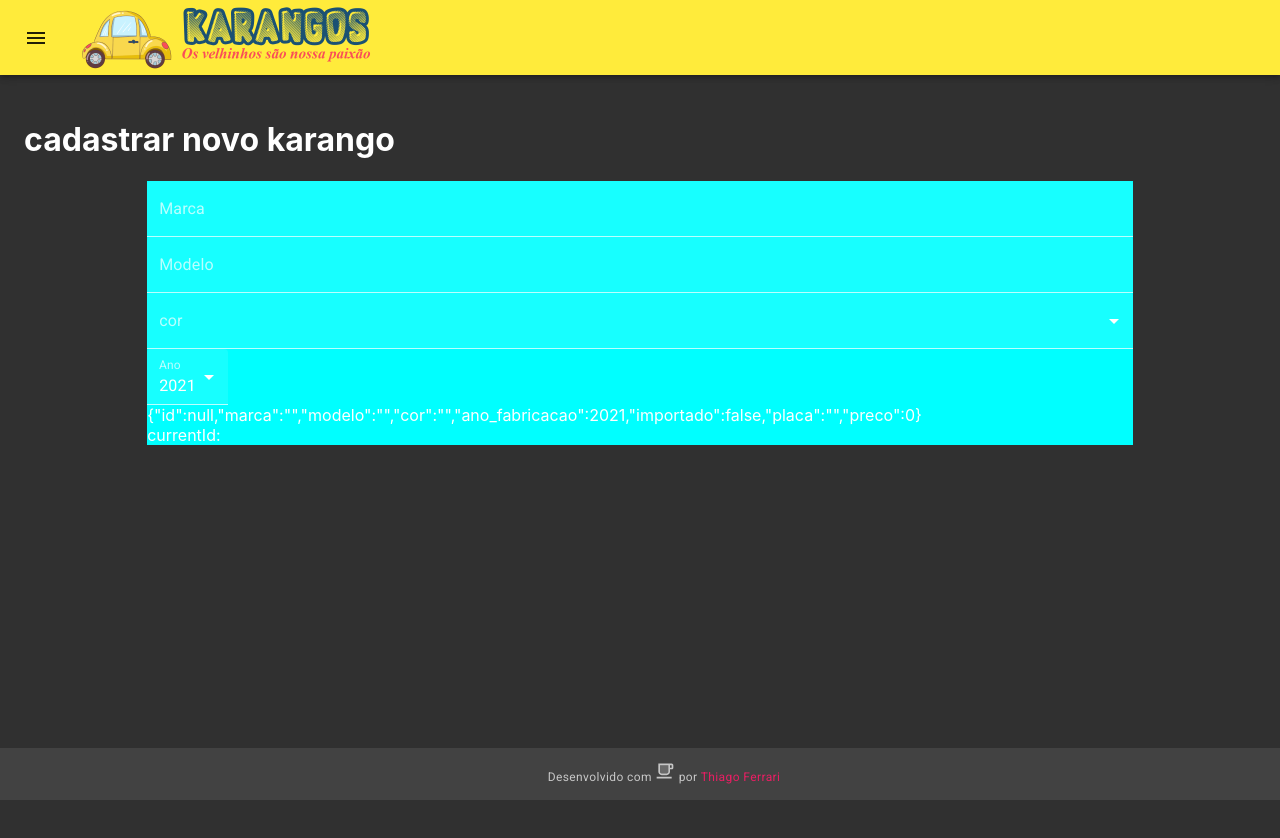
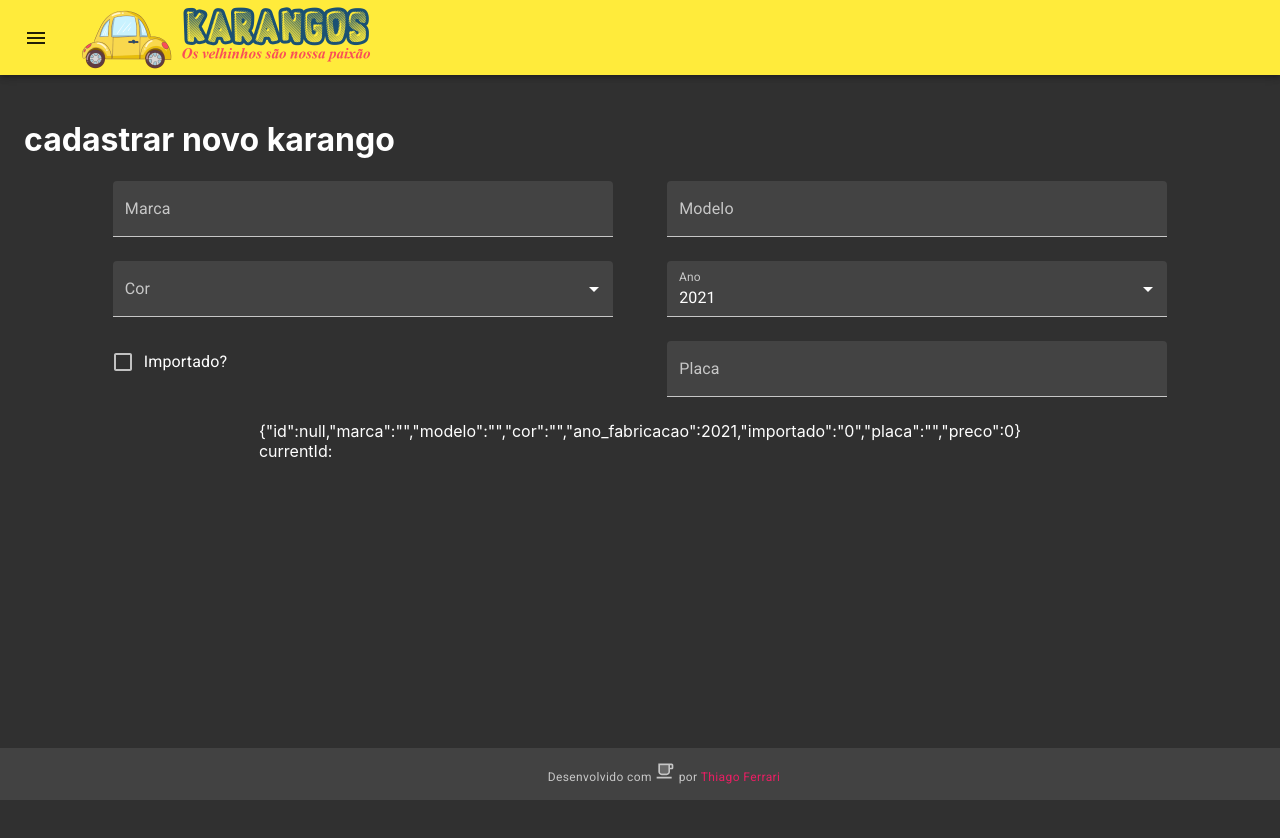
Before and after one commit to thiagoferrari/Karangos_ReactApp, a React (Create React App) app: page /new in a window 1280 px wide. Shown: the top 838 px of the page. Built offline with nearby package versions, Linux system fonts and the light colour scheme.

Commit message:
atualização APP

```diff
--- a/package.json
+++ b/package.json
@@ -14,6 +14,7 @@
     "cross-env": "^7.0.3",
     "react": "^17.0.2",
     "react-dom": "^17.0.2",
+    "react-input-mask": "^2.0.4",
     "react-router-dom": "^5.2.0",
     "react-scripts": "4.0.3",
     "web-vitals": "^1.1.1"
--- a/src/routed/KarangosForm.js
+++ b/src/routed/KarangosForm.js
@@ -1,15 +1,23 @@
-import { makeStyles, MenuItem, NativeSelect, TextField } from '@material-ui/core';
+import { Checkbox, FormControlLabel, makeStyles, MenuItem, NativeSelect, TextField } from '@material-ui/core';
 import { useState, useEffect } from 'react';
 import InputLabel from '@material-ui/core/InputLabel';
 import FormControl from '@material-ui/core/FormControl';
+import { CheckBox } from '@material-ui/icons';
 
 // padrão:
 //const useStyle = makeStyles(() => ({}))
 const useStyle = makeStyles(() => ({
     form: {
-        backgroundColor: 'aqua', //debug
-        maxWidth: '80%',
-        margin: '0 auto'
+        maxWidth: '90%',
+        margin: '0 auto',
+        display: 'flex',
+        justifyContent: 'space-around',
+        flexWrap: 'wrap',
+        '& .MuiFormControl-root': {
+            minWidth: '200px',
+            maxWidth: '500px',
+            marginBottom: '24px'
+        }
     }
 }))
 
@@ -23,12 +31,13 @@ export default function KarangosForm() {
         modelo: '',
         cor: '',
         ano_fabricacao: (new Date()).getFullYear(), // ano corrente
-        importado: false,
+        importado: '0',
         placa: '',
         preco: 0
     })
 
     const [currentId, setCurrentId] = useState() //
+    const [importadoChecked, setImportadoChecked] = useState()
 
     function years() {
         let result = []
@@ -44,9 +53,12 @@ export default function KarangosForm() {
 
         if (event.target.id) property = event.target.id
 
-        setCurrentId(event.target.id) // usado para auxiliar na propriedade calculada
 
-
+        if (property == 'importado') {
+            const newState = !importadoChecked
+            setKarango({ ...karango, importado: (newState ? '1' : '0') })
+            setImportadoChecked(newState)
+        } else {
             // FACILITANDO AO CRIAR CARRO NO REACT <-> BANCO:
             /* quando o nome de uma propriedade de um objeto aparece entre [],
                 isso se chama 'propriedade calculada'. O nome da propriedade vai
@@ -55,7 +67,12 @@ export default function KarangosForm() {
                 mas para isso dar certo é preciso que:
                 o nome da propriedade do estado == id do componente (por exemplo o TextField aqui)
             */
+
+            setCurrentId(event.target.id) // usado para auxiliar na propriedade calculada
             setKarango({ ...karango, [property]: event.target.value })
+        }
+
+
     }
 
     return (
@@ -68,7 +85,7 @@ export default function KarangosForm() {
                 <TextField fullWidth id="modelo" label="Modelo" placeholder="Digite o modelo"
                     variant="filled" value={karango.modelo} onChange={handleInputChange} />
 
-                <TextField fullWidth id='cor' label='cor' variant='filled' value={karango.cor}
+                <TextField fullWidth id='cor' label='Cor' variant='filled' value={karango.cor}
                     onChange={event => handleInputChange(event, 'cor')} select >
                     <MenuItem value="Amarelo">Amarelo</MenuItem>
                     <MenuItem value="Azul">Azul</MenuItem>
@@ -85,11 +102,23 @@ export default function KarangosForm() {
                     <MenuItem value="Vermelho">Vermelho</MenuItem>
                 </TextField>
 
-                <TextField id="ano_fabricacao" label="Ano"
+                <TextField fullWidth id="ano_fabricacao" label="Ano"
                     variant="filled" value={karango.ano_fabricacao}
                     onChange={event => handleInputChange(event, 'ano_fabricacao')} select>
                     {years().map(year => <MenuItem value={year}>{year}</MenuItem>)}
                 </TextField>
+
+                <FormControl fullWidth>
+                    <FormControlLabel
+                        control={<Checkbox checked={importadoChecked}
+                            onChange={handleInputChange} id='importado' />}
+                        label="Importado?"
+                    />
+                </FormControl>
+
+                <TextField fullWidth id="placa" label="Placa" placeholder="Digite a placa"
+                    variant="filled" value={karango.placa} onChange={handleInputChange} />
+
 
                 <div>
                     {JSON.stringify(karango)}
```
Also changed, not shown: 2 other files (tests, documents, lock files or other folders). Lines whose indentation alone changed are shown as unchanged.
